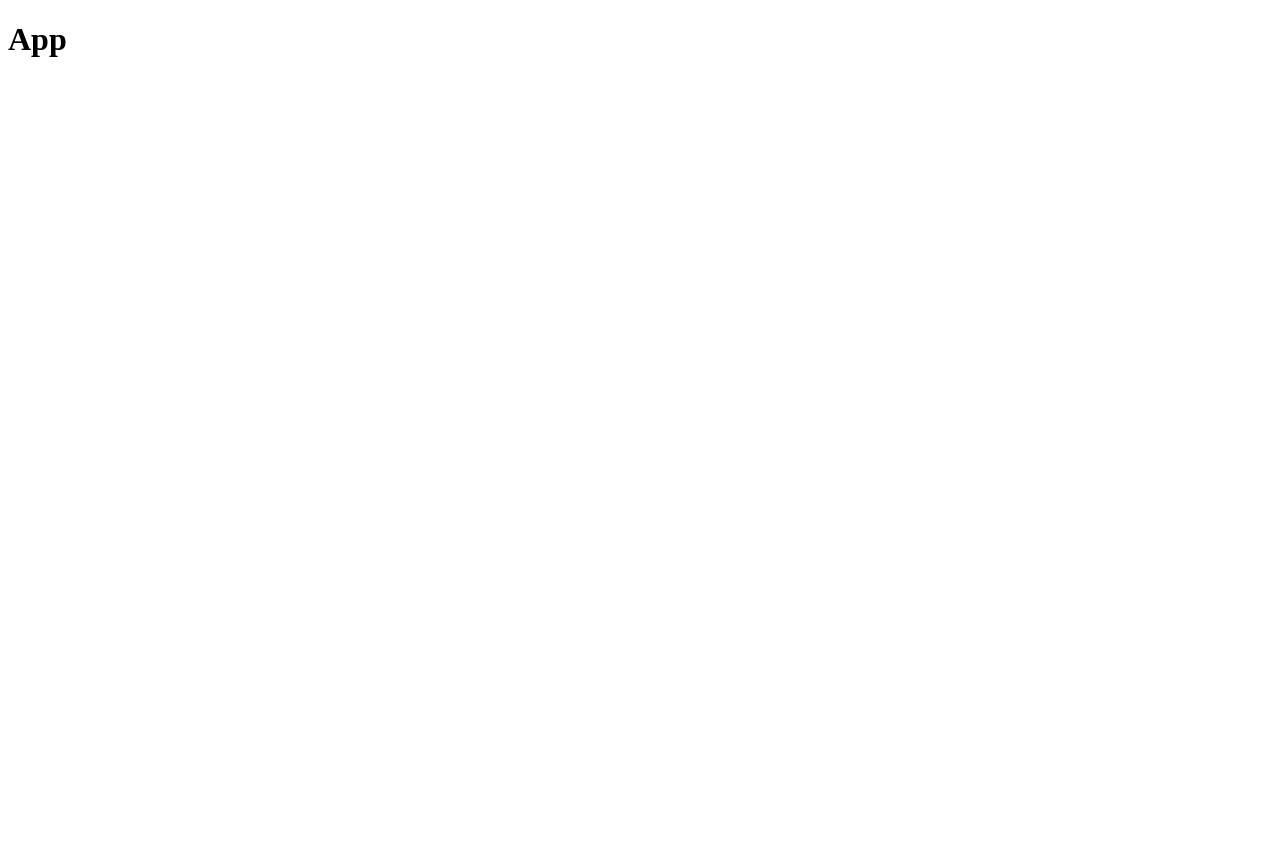
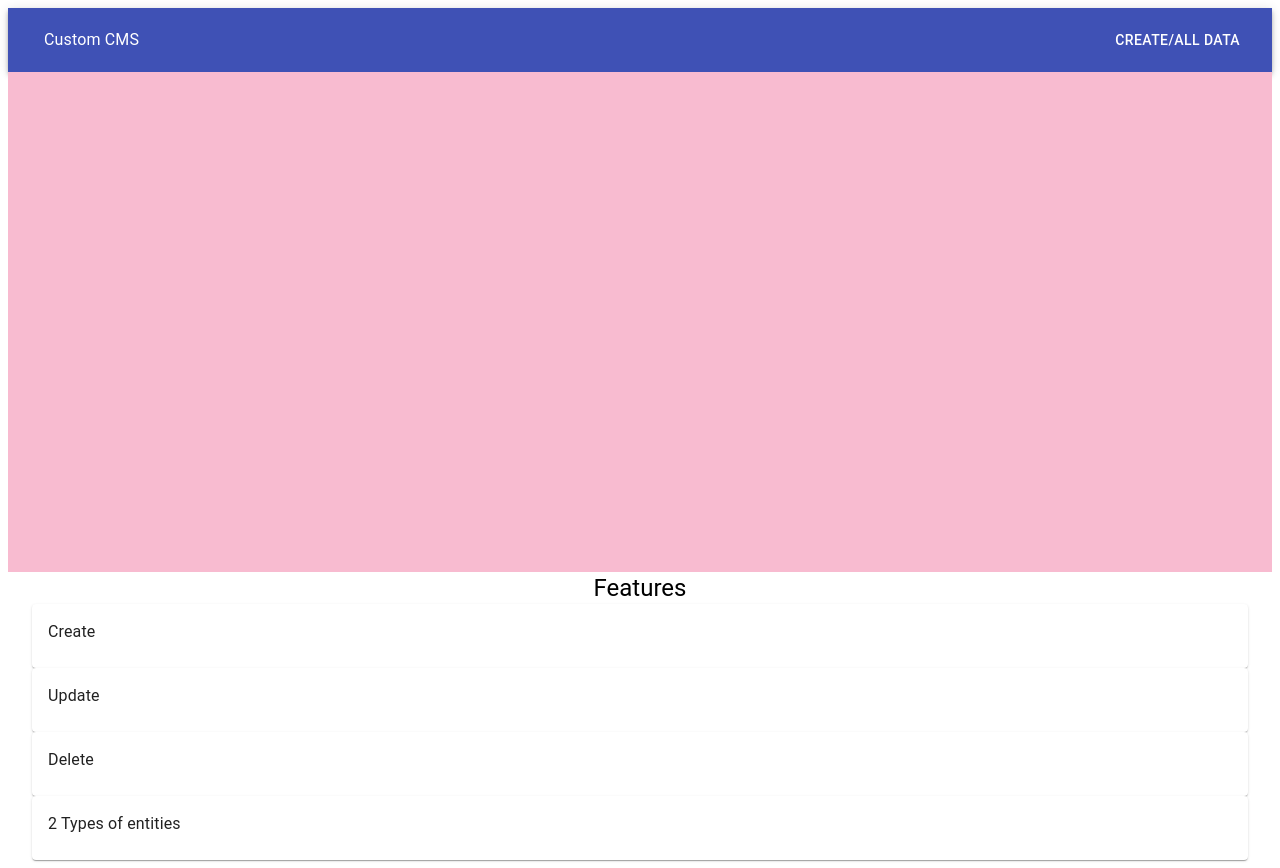
Before and after one commit to AnshSharmaa/CCMS, a React (Create React App) app in the folder client/: page / in a window 1280 px wide. Before the commit the page ends 800 px from the top, so only its background shows below. Built offline with nearby package versions, Linux system fonts and the light colour scheme.

Commit message:
backup frontend

```diff
--- a/client/package.json
+++ b/client/package.json
@@ -3,6 +3,7 @@
   "version": "0.1.0",
   "private": true,
   "dependencies": {
+    "@material-ui/core": "^4.11.4",
     "react": "^17.0.2",
     "react-dom": "^17.0.2",
     "react-file-base64": "^1.0.3",
--- a/client/src/App.js
+++ b/client/src/App.js
@@ -1,11 +1,10 @@
-import React from "react"
+import React from 'react';
+import Home from "./Pages/Home/Home"
 
-const App = () => {
+function App() {
   return (
-    <div>
-      <h1>App</h1>
-    </div>
+    <Home/>
   )
 }
 
-export default App
+export default App;
--- /dev/null
+++ b/client/src/Pages/Home/Home.js
@@ -0,0 +1,17 @@
+import React from 'react';
+import Header from "../../components/Header"
+import { makeStyles } from '@material-ui/core/styles';
+import Main from '../../components/Main';
+
+function Home() {
+  return (
+      <div>
+          <Header/>
+          <Main/>
+      </div>
+
+
+  )
+}
+
+export default Home;
--- /dev/null
+++ b/client/src/components/Main.js
@@ -0,0 +1,72 @@
+import React from "react"
+import { Box , Card, CardContent, Container, Typography} from '@material-ui/core';
+import { makeStyles } from '@material-ui/core/styles';
+import { pink } from "@material-ui/core/colors";
+import image from '../Images/main.png';
+
+const useStyles = makeStyles({
+    container : {
+        margin: "auto",
+    },
+    MainDiv : {
+        backgroundImage: 'url(${"image})',
+        height: "500px",
+        backgroundColor: pink[100],
+        backgroundPosition: 'center',
+        backgroundSize: 'cover',
+        backgroundRepeat: 'no-repeat',
+    },
+    feat : {
+        width: "100%"
+    },
+    cards : {
+        flex:1,
+    }
+  });
+
+const Main = () => {
+    const classes = useStyles();
+    return (
+        <div className={classes.container}>
+            <Box component="div" className={classes.MainDiv}>
+            </Box>
+            <Box component="div" className={classes.feat}>
+                <Typography align="center" variant="h5">Features</Typography>
+            </Box>
+            <Container className={classes.card}>
+            <Card width={1/4}>
+                <CardContent>
+                    <Typography>
+                        Create
+                    </Typography>
+                </CardContent>
+            </Card>
+            <Card width={1/4}>
+                <CardContent>
+                    <Typography>
+                        Update
+                    </Typography>
+                </CardContent>
+            </Card>
+            <Card width={1/4} className={classes.card}>
+                <CardContent>
+                    <Typography>
+                        Delete
+                    </Typography>
+                </CardContent>
+            </Card>
+            <Card width={1/4} className={classes.card}>
+                <CardContent>
+                    <Typography>
+                        2 Types of entities
+                    </Typography>
+                </CardContent>
+            </Card>
+            </Container>
+
+        </div>
+
+
+    );
+};
+export default Main;
--- /dev/null
+++ b/client/src/components/header.js
@@ -0,0 +1,29 @@
+import React from "react"
+import { Button, AppBar,Toolbar, Typography,IconButton } from '@material-ui/core';
+import { makeStyles } from '@material-ui/core/styles';
+
+const useStyles = makeStyles({
+    siteName : {
+        flex: 1,
+    }
+  });
+
+const Header = () => {
+    const classes = useStyles();
+    return (
+        <AppBar position="static">
+            <Toolbar>
+                <IconButton edge="start" color="inherit" aria-label="menu">
+                </IconButton>
+                <Typography className={classes.siteName}>
+                Custom CMS
+                </Typography>
+                <Button color="inherit">
+                    Create/All Data
+                </Button>
+            </Toolbar>
+
+        </AppBar>
+    );
+};
+export default Header;
```
Also changed, not shown: client/src/components/LogoBig.js (added, +24 -0 lines), client/src/components/create.js (added), 1 other file (tests, documents, lock files or other folders).
